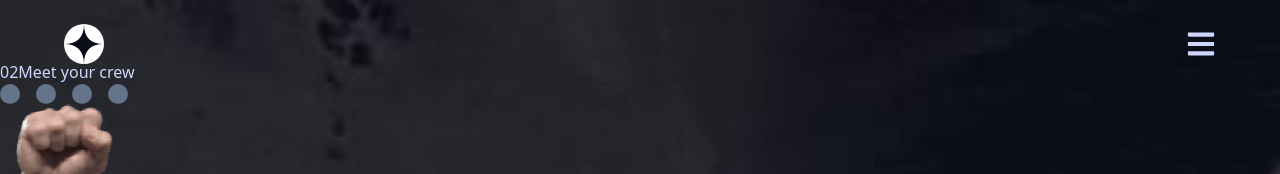
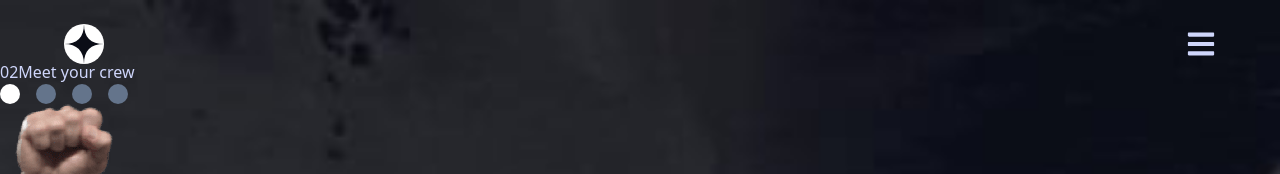
Before and after one commit to AlbertoLed/Space-Tourism-website, a React (Vite) app: page /Space-Tourism-website/crew in a window 1280 px wide. Shown: the top 174 px of the page. Built offline with nearby package versions, Linux system fonts and the light colour scheme; a web font is replaced by a local one.

Commit message:
Add nav functionality with the dots in the Crew route

```diff
--- a/src/routes/crew/Crew.tsx
+++ b/src/routes/crew/Crew.tsx
@@ -1,9 +1,7 @@
 // import { useEffect } from "react"
-import { useLocation, Outlet } from "react-router-dom"
+import { useLocation, Outlet, useNavigate } from "react-router-dom"
 
 export default function Crew() {
-    const location = useLocation()
-    console.log(location)
 
     const bgImg = "bg-[url('./assets/crew/background-crew-mobile.jpg')]"
 
@@ -11,12 +9,26 @@ export default function Crew() {
         <section className={`${bgImg} min-h-[100vh] bg-cover text-text grid content-center pt-[60px]`}>
             <h1><span>02</span>Meet your crew</h1>
             <div className="flex space-x-4">
-                <div className="w-5 h-5 bg-slate-500 rounded-full hover:cursor-pointer"></div>
-                <div className="w-5 h-5 bg-slate-500 rounded-full hover:cursor-pointer"></div>
-                <div className="w-5 h-5 bg-slate-500 rounded-full hover:cursor-pointer"></div>
-                <div className="w-5 h-5 bg-slate-500 rounded-full hover:cursor-pointer"></div>
+                <NavDot to="." />
+                <NavDot to="mark" />
+                <NavDot to="victor" />
+                <NavDot to="anousheh" />
             </div>
             <Outlet />
         </section>
     )
 }
+
+function NavDot(props: {to: string}) {
+    const { to } = props
+    const location = useLocation()
+    const navigate = useNavigate()
+    const navigateTo = (path: string) => navigate(path)
+    const style = location.pathname.includes(to) || to === "." && !location.pathname.includes("crew/")
+    return(
+        <div
+            className={`w-5 h-5 rounded-full hover:cursor-pointer ${style ? 'bg-white' : 'bg-slate-500'}`}
+            onClick={() => navigateTo(to)}>
+        </div>
+    )
+}
```
